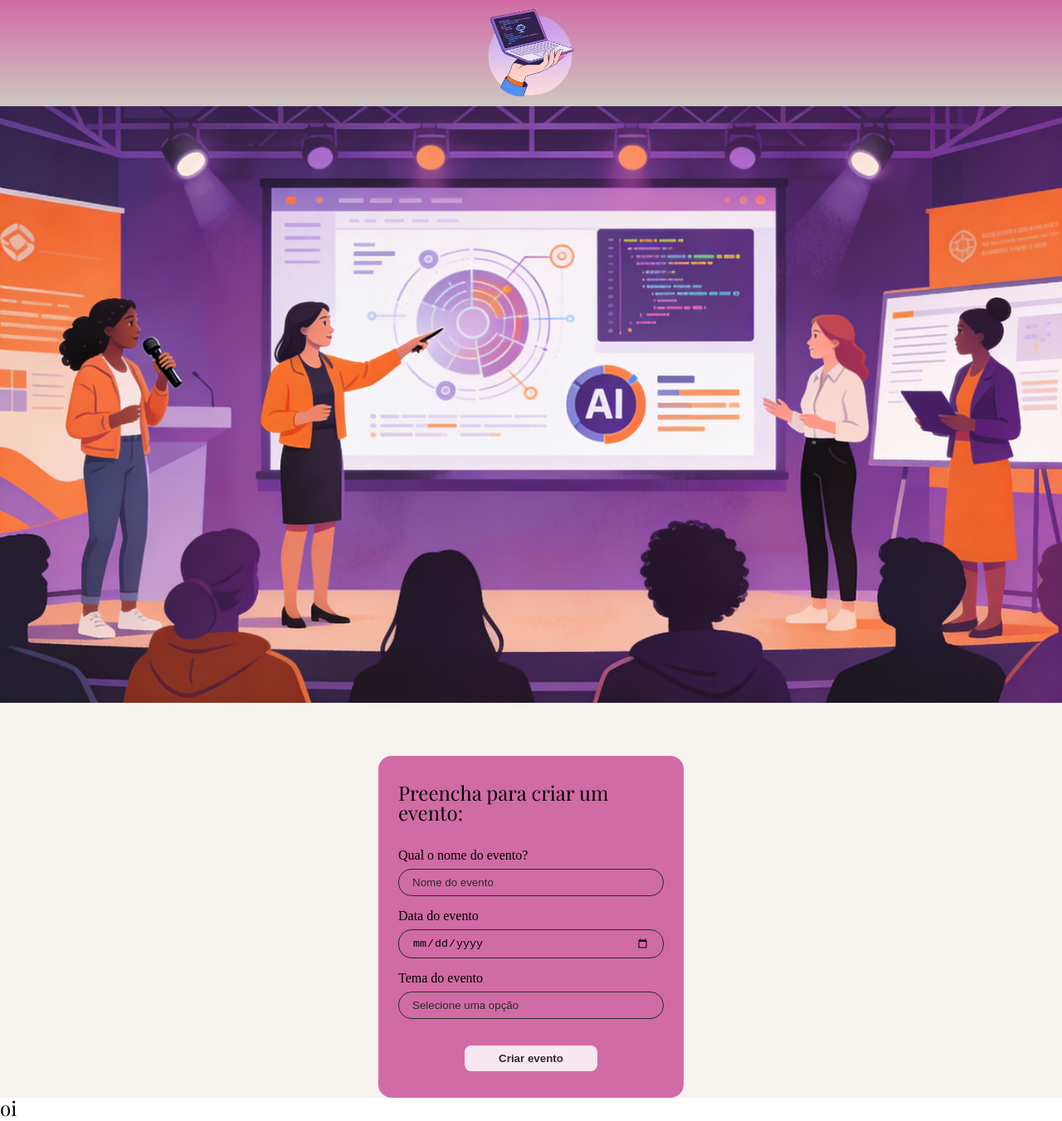
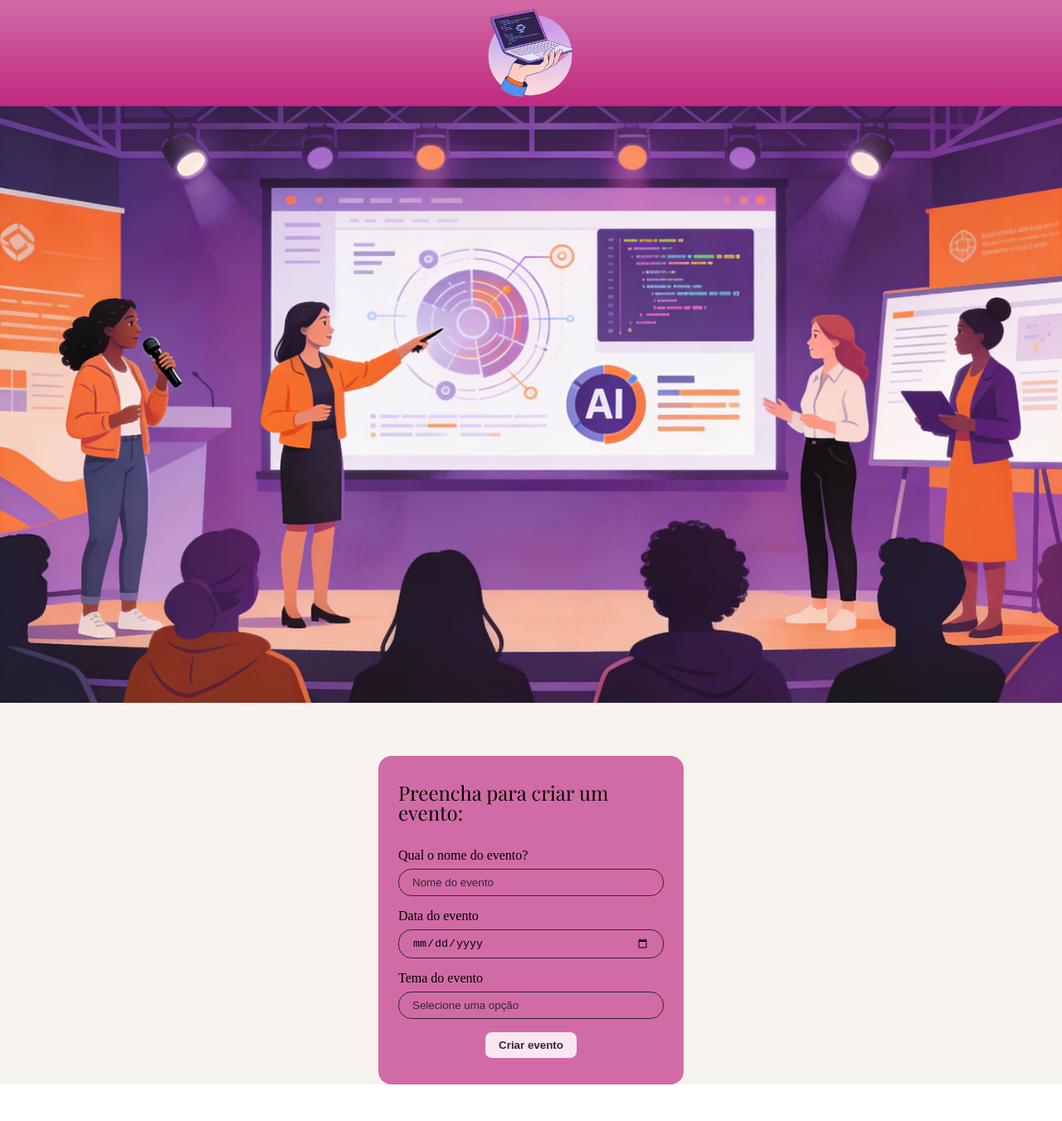
Before and after one commit to Natalia-Timote/elas-fazem-tecnologia, a React (Vite) app: page / in a window 1280 px wide. Shown: the whole page at 83% size. After the commit the page ends 1307 px from the top, so only its background shows below. Built offline with nearby package versions, Linux system fonts and the light colour scheme; a web font is replaced by a local one.

Commit message:
Adicionando componente Button e corrigindo itens

```diff
--- a/src/App.css
+++ b/src/App.css
@@ -13,7 +13,7 @@ p {
 header {
   display: flex;
   justify-content: center;
-  background: linear-gradient(180deg, #D16BA5 0%, #CFC7C0 100%);
+  background: linear-gradient(180deg, #D16BA5 0%, #c1297f 100%);
 }
 
 header img {
--- a/src/App.tsx
+++ b/src/App.tsx
@@ -11,9 +11,6 @@ function App() {
         <img src="./banner-home.jpg" alt="Banner com ilustração de mulheres diversas utilizando tecnologia." />
         <EventForm>Preencha para criar um evento:</EventForm>
       </main>
-      <footer>
-      <h2>oi</h2>
-      </footer>
     </>
   )
 }
--- /dev/null
+++ b/src/components/Button/Button.css
@@ -0,0 +1,9 @@
+.button {
+    background-color: #F8E6F1;
+    color: #2B2B2B;
+    font-weight: 600;
+    border: none;
+    border-radius: 8px;
+    padding: 8px 16px;
+    align-self: center;
+}
--- /dev/null
+++ b/src/components/Button/index.tsx
@@ -0,0 +1,11 @@
+import './Button.css';
+
+interface ButtonProps {
+    children: React.ReactNode
+}
+
+export default function Button({ children }: ButtonProps) {
+    return (
+        <button className="button">{children}</button>
+    )
+}
--- a/src/components/EventForm/EventForm.css
+++ b/src/components/EventForm/EventForm.css
@@ -14,31 +14,3 @@ form section {
     flex-direction: column;
     gap: 16px;
 }
-
-form fieldset {
-    display: flex;
-    flex-direction: column;
-    gap: 8px;
-}
-
-form input {
-    padding: 8px 16px;
-    background-color: transparent;
-    border: solid 1px #2B2B2B;
-    border-radius: 16px;
-}
-
-form input::placeholder {
-    color: #2B2B2B;
-}
-
-.form-btn {
-    background-color: #F8E6F1;
-    color: #2B2B2B;
-    font-weight: 600;
-    border: none;
-    border-radius: 8px;
-    padding: 8px 16px;
-    width: 160px;
-    align-self: center;
-}
--- a/src/components/EventForm/index.tsx
+++ b/src/components/EventForm/index.tsx
@@ -1,3 +1,4 @@
+import Button from "../Button";
 import Fieldset from "../Fieldset";
 import "./EventForm.css";
 
@@ -36,8 +37,8 @@ export default function EventForm({ children }: EventFormProps) {
                 >
                     Tema do evento
                 </Fieldset>
+                <Button>Criar evento</Button>
             </section>
-            <button className="form-btn">Criar evento</button>
         </form>
     )
 }
--- a/src/components/Fieldset/Fieldset.css
+++ b/src/components/Fieldset/Fieldset.css
@@ -0,0 +1,16 @@
+form fieldset {
+    display: flex;
+    flex-direction: column;
+    gap: 8px;
+}
+
+form input {
+    padding: 8px 16px;
+    background-color: transparent;
+    border: solid 1px #2B2B2B;
+    border-radius: 16px;
+}
+
+form input::placeholder {
+    color: #2B2B2B;
+}
```
